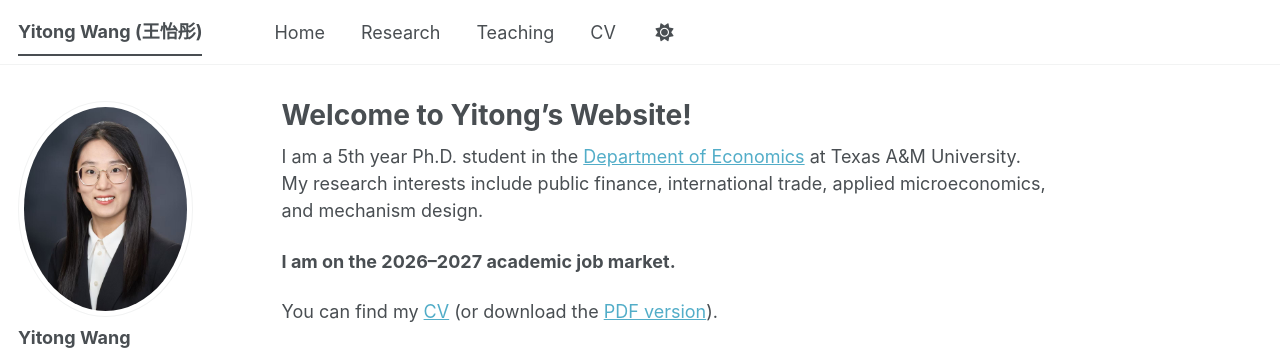
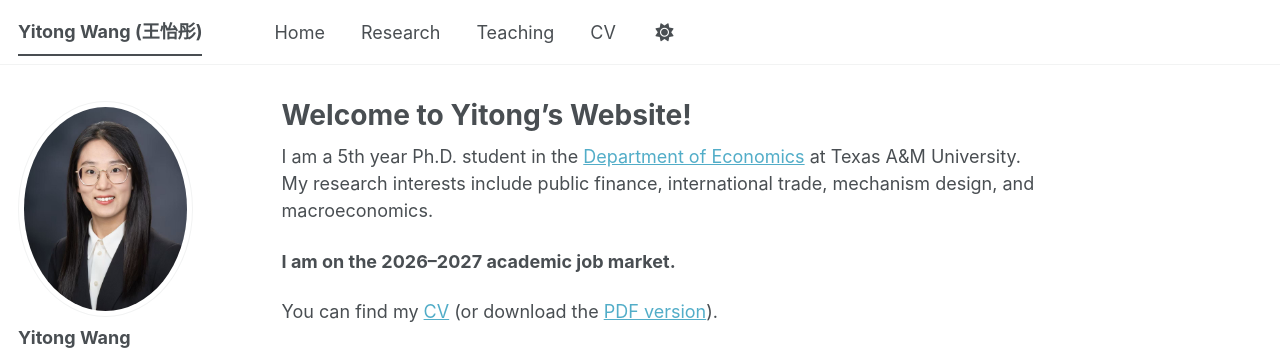
Before and after one commit to yitongwang-econ/yitongwang-econ.github.io, a Jekyll site: the page built from _pages/about.md, in a window 1280 px wide. Shown: the top 360 px of the page. Built offline with Jekyll 4.4.1, drawn with Linux system fonts in a browser that asks for light colours; a style sheet for code colours, icons or effects is not loaded.

Commit message:
Update about.md

```diff
--- a/_pages/about.md
+++ b/_pages/about.md
@@ -7,7 +7,7 @@ redirect_from:
   - /home.html
 ---
 
-I am a 5th year Ph.D. student in the [Department of Economics](https://econ.tamu.edu/) at Texas A&M University. My research interests include public finance, international trade, applied microeconomics, and mechanism design.
+I am a 5th year Ph.D. student in the [Department of Economics](https://econ.tamu.edu/) at Texas A&M University. My research interests include public finance, international trade, mechanism design, and macroeconomics.
 
 **I am on the 2026–2027 academic job market.**
 
```
